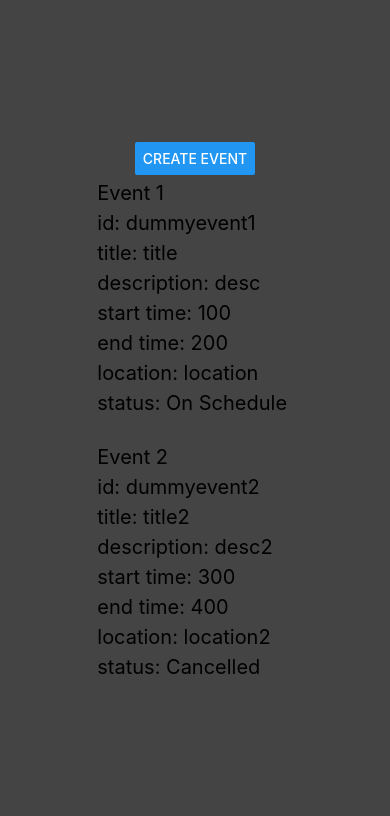
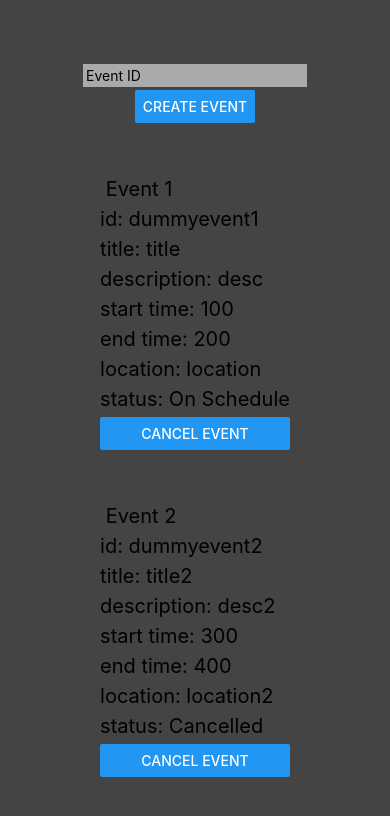
Before and after one commit to Bednaz98/SafariSolaceResortsHelper, a React Native app: screen / in a window 390 px wide. Shown: the top 816 px of the page. Built offline with nearby package versions, Linux system fonts and the light colour scheme.

Commit message:
mostly done

```diff
--- a/Components/children/format-single-event.tsx
+++ b/Components/children/format-single-event.tsx
@@ -1,16 +1,34 @@
-import { Event } from "../../classes-interface/api-entities"
+import { Event as Evvent } from "../../classes-interface/api-entities"
+import BasicButton from "../../SafariSolaceStyleTools/basicbutton"
 import BasicText from "../../SafariSolaceStyleTools/basictext"
 
-export default function FormatSingleEvent(props:{event: Event, index:number}){
+export default function FormatSingleEvent(props:{event: Evvent, index:number, allEvents?: Evvent[], setAllEvents?: Function, filter?: string}){
     const {id,title,desc,startTime,endTime,location,status} = props.event
+
+    function CancelEvent(id: string){
+        const newEventList = props.allEvents.map(event=> {
+            if(event.id === id) {event.status = "Cancelled"; return(event)}
+            else{return event}
+        })
+        props.setAllEvents([...newEventList])
+    }
+
     return (<>
-        <BasicText text={`Event ${props.index + 1}`}/>
+        {props.filter === id || !props.filter ?
+        <>
+            <BasicText text={`\n\n Event ${props.index + 1}`}/>
             <BasicText text={`id: ${id}`}/>
             <BasicText text={`title: ${title}`}/>
             <BasicText text={`description: ${desc}`}/>
             <BasicText text={`start time: ${startTime}`}/>
             <BasicText text={`end time: ${endTime}`}/>
             <BasicText text={`location: ${location}`}/>
-        <BasicText text={`status: ${status} \n\n`}/>
+            <BasicText text={`status: ${status}`}/>
+            <BasicButton title={"Cancel Event"} onPress={()=>CancelEvent(props.event.id)}></BasicButton>
+        </>
+
+        :
+
+        null}
     </>)
 }
--- /dev/null
+++ b/Components/children/get-event-by-ID.tsx
@@ -0,0 +1,17 @@
+import { useEffect, useState } from "react";
+import { ProgressViewIOSComponent } from "react-native";
+import EventAPIHandler, {EventHandlerInterface} from "../../classes-interface/eventhandler";
+import BasicButton from "../../SafariSolaceStyleTools/basicbutton";
+import BasicInputText from "../../SafariSolaceStyleTools/basicinputtext";
+
+
+export default function GetEventByID(props:{setFilteredEventID: Function}){
+    const [eventID, setEventID] = useState<string>("")
+    useEffect(()=>{props.setFilteredEventID(eventID)}, [eventID])
+    return(
+        <>
+            {/* <BasicButton title={"Search For An Event"} onPress={()=>FilterEvents()}/> */}
+            <BasicInputText value={eventID} onChangeText={setEventID} placeholder={'Event ID'}/>
+        </>
+    )
+}
--- a/Components/pages/events-page.tsx
+++ b/Components/pages/events-page.tsx
@@ -1,13 +1,14 @@
 import { useState } from "react"
 import { FlatList, ScrollView, View, Text } from "react-native"
 import { Event } from "../../classes-interface/api-entities"
-import { EventAPIHandler, EventHandlerInterface } from "../../classes-interface/eventhandler"
+import EventAPIHandler, { EventHandlerInterface } from "../../classes-interface/eventhandler"
+import BasicButton from "../../SafariSolaceStyleTools/basicbutton"
 import CreateEventOption from "../children/create-event-option"
 import FormatSingleEvent from "../children/format-single-event"
+import GetEventByID from "../children/get-event-by-ID"
 
 export default function EventsPage(){
     const eventhandle: EventHandlerInterface = new EventAPIHandler(true)
-
     const dummyEvents: Event[] = [{
             id: 'dummyevent1',
             title: 'title',
@@ -28,10 +29,10 @@ export default function EventsPage(){
         }
     ]
     const [allEvents, setAllEvents] = useState(dummyEvents)
-
+    const [filteredEventID, setFilteredEventID] = useState<string>("")
     //map all events into a scroll list
     function FormattedEventsList(){
-        const formattedEvents = allEvents.map((event, index) => {return <FormatSingleEvent event={event} index={index}/>})
+        const formattedEvents = allEvents.map((event, index) => {return <FormatSingleEvent event={event} index={index} allEvents={allEvents} setAllEvents={setAllEvents} filter={filteredEventID}/>})
         return(
             <View>
                 <ScrollView>
@@ -40,16 +41,11 @@ export default function EventsPage(){
             </View>
         )
     }
-
     return(
         <>
+            <GetEventByID setFilteredEventID={setFilteredEventID}/>
             <CreateEventOption allEvents={allEvents} setAllEvents={setAllEvents}/>
             <FormattedEventsList/>
         </>
     )
 }
-
-// getAllEvents()
-        // cancelEvent()
-        // createEvent()
-        // getEventByID()
--- a/classes-interface/eventhandler.ts
+++ b/classes-interface/eventhandler.ts
@@ -23,8 +23,7 @@ export interface EventHandlerInterface{
 }
 
 
-
-export class EventAPIHandler implements EventHandlerInterface{
+export default class EventAPIHandler implements EventHandlerInterface{
     /////////////////////////////////////////////
     private useURL:string = "http://20.124.74.192:3000";
     private devMode:boolean = false;
```
Also changed, not shown: 1 other file (tests, documents, lock files or other folders). Lines whose indentation alone changed are shown as unchanged.
